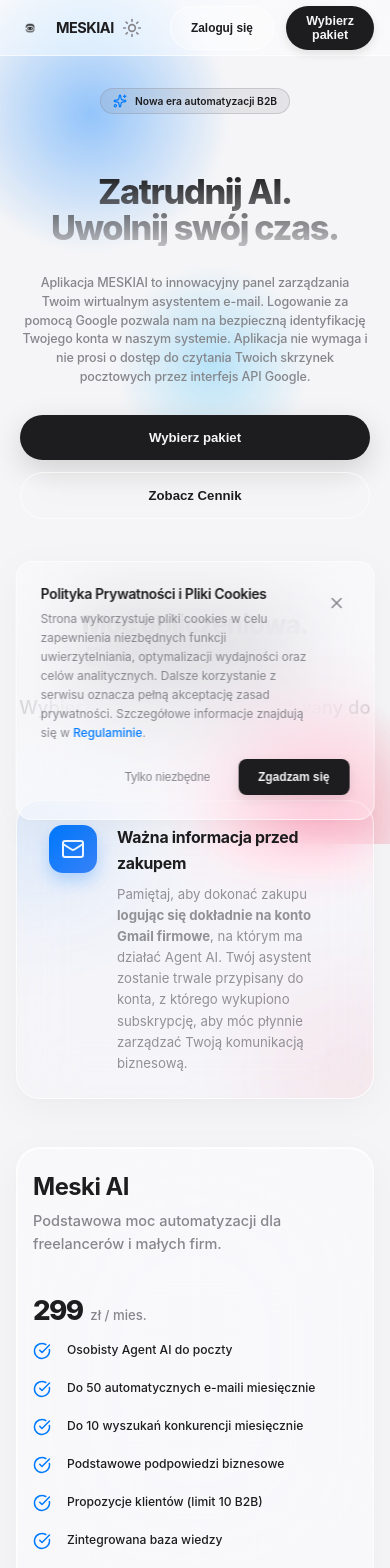
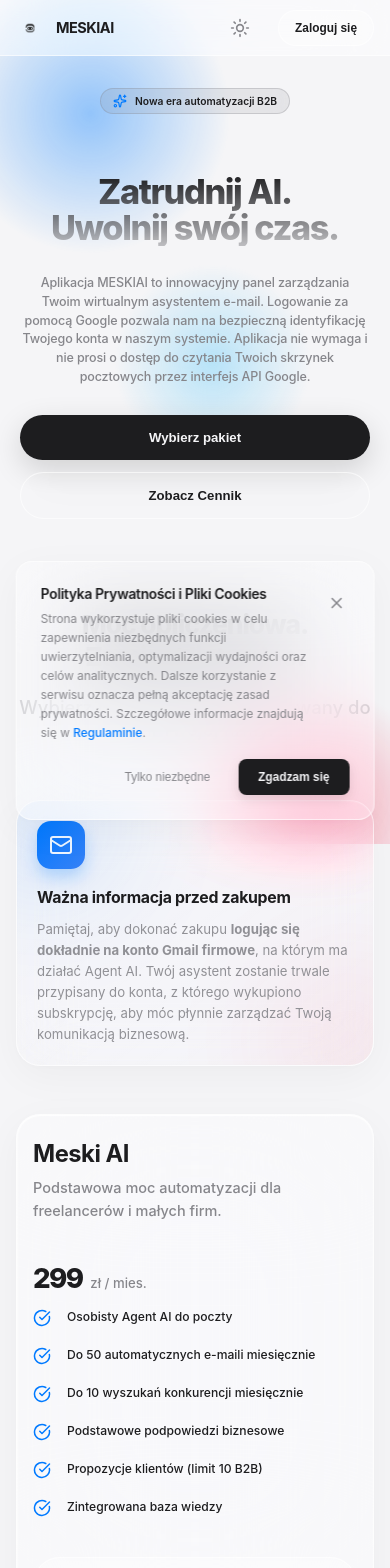
Before and after one commit to meskiai/meskiai, a Next.js app: page / in a window 390 px wide. Shown: the top 1568 px of the page. Built offline with nearby package versions, Linux system fonts and the light colour scheme; no server answers.

Commit message:
UI: Improve landing page responsiveness on mobile devices: hide redundant nav button to prevent overflow, stack warningBox content vertically, and adjust padding

```diff
--- a/app/page.module.css
+++ b/app/page.module.css
@@ -290,6 +290,25 @@
 .ctaBtnSecondary:hover {
   background: rgba(255, 255, 255, 0.1);
   transform: translateY(-2px);
+}
+
+.warningBox {
+  max-width: 800px;
+  margin: 0 auto 48px auto;
+  padding: 24px 32px;
+  background: linear-gradient(145deg, rgba(255, 255, 255, 0.1), rgba(255, 255, 255, 0.02));
+  backdrop-filter: blur(30px) saturate(200%);
+  -webkit-backdrop-filter: blur(30px) saturate(200%);
+  border: 1px solid var(--glass-border);
+  box-shadow: var(--mac-shadow), inset 0 1px 1px rgba(255,255,255,0.2);
+  border-radius: 24px;
+  display: flex;
+  align-items: flex-start;
+  gap: 20px;
+  color: var(--subtext);
+  text-align: left;
+  position: relative;
+  overflow: hidden;
 }
 
 /* Premium Pricing Section (Apple Style) */
@@ -820,6 +839,14 @@
   .nav {
     height: 56px;
   }
+  .loginBtn {
+    display: none; /* Hide 'Wybierz pakiet' on mobile navbar to prevent overflow */
+  }
+  .warningBox {
+    flex-direction: column;
+    padding: 20px;
+    gap: 16px;
+  }
   .hero {
     padding-top: 88px;
   }
--- a/app/page.tsx
+++ b/app/page.tsx
@@ -213,24 +213,7 @@
           <p className="animate-fade-in-up animate-delay-1">Wybierz pakiet idealnie dopasowany do skali Twojej firmy.</p>
         </div>
 
-        <div className="animate-fade-in-up animate-delay-1" style={{
-          maxWidth: '800px',
-          margin: '0 auto 48px auto',
-          padding: '24px 32px',
-          background: 'linear-gradient(145deg, rgba(255, 255, 255, 0.1), rgba(255, 255, 255, 0.02))',
-          backdropFilter: 'blur(30px) saturate(200%)',
-          WebkitBackdropFilter: 'blur(30px) saturate(200%)',
-          border: '1px solid var(--glass-border)',
-          boxShadow: 'var(--mac-shadow), inset 0 1px 1px rgba(255,255,255,0.2)',
-          borderRadius: '24px',
-          display: 'flex',
-          alignItems: 'flex-start',
-          gap: '20px',
-          color: 'var(--subtext)',
-          textAlign: 'left',
-          position: 'relative',
-          overflow: 'hidden'
-        }}>
+        <div className={`animate-fade-in-up animate-delay-1 ${styles.warningBox}`}>
           {/* Subtle glow effect in the background */}
           <div style={{ position: 'absolute', top: '-50px', left: '-50px', width: '150px', height: '150px', background: 'var(--primary)', filter: 'blur(60px)', opacity: 0.15, borderRadius: '50%', pointerEvents: 'none' }}></div>
           <div style={{ position: 'absolute', bottom: '-50px', right: '-50px', width: '150px', height: '150px', background: 'var(--accent)', filter: 'blur(60px)', opacity: 0.1, borderRadius: '50%', pointerEvents: 'none' }}></div>
```
